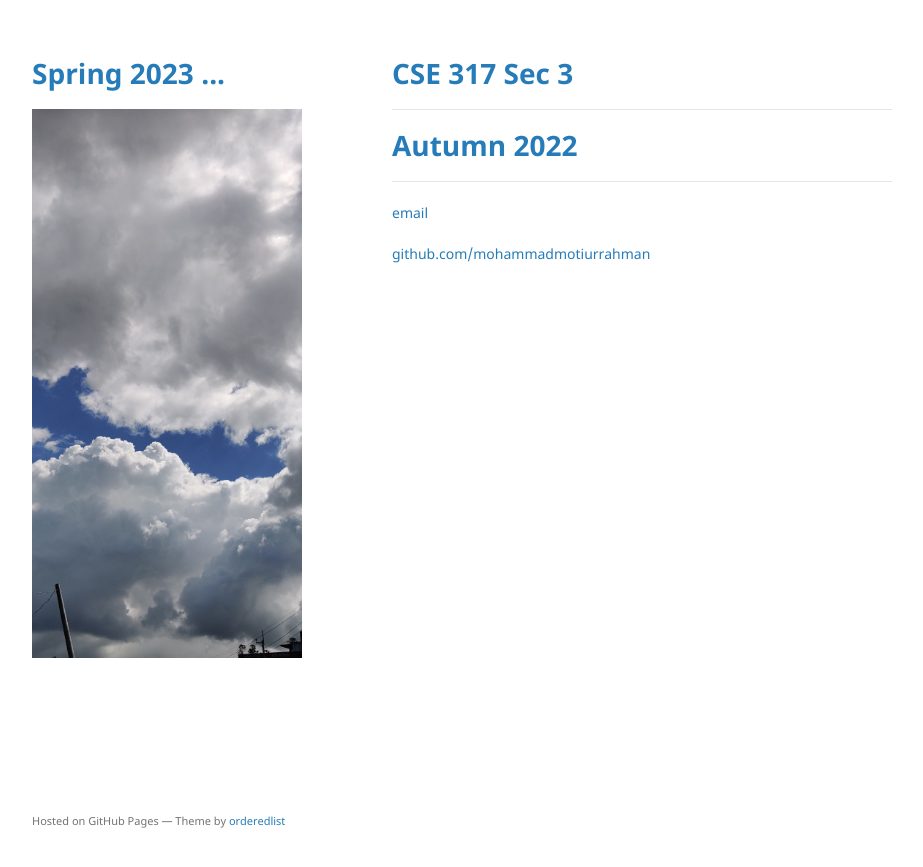
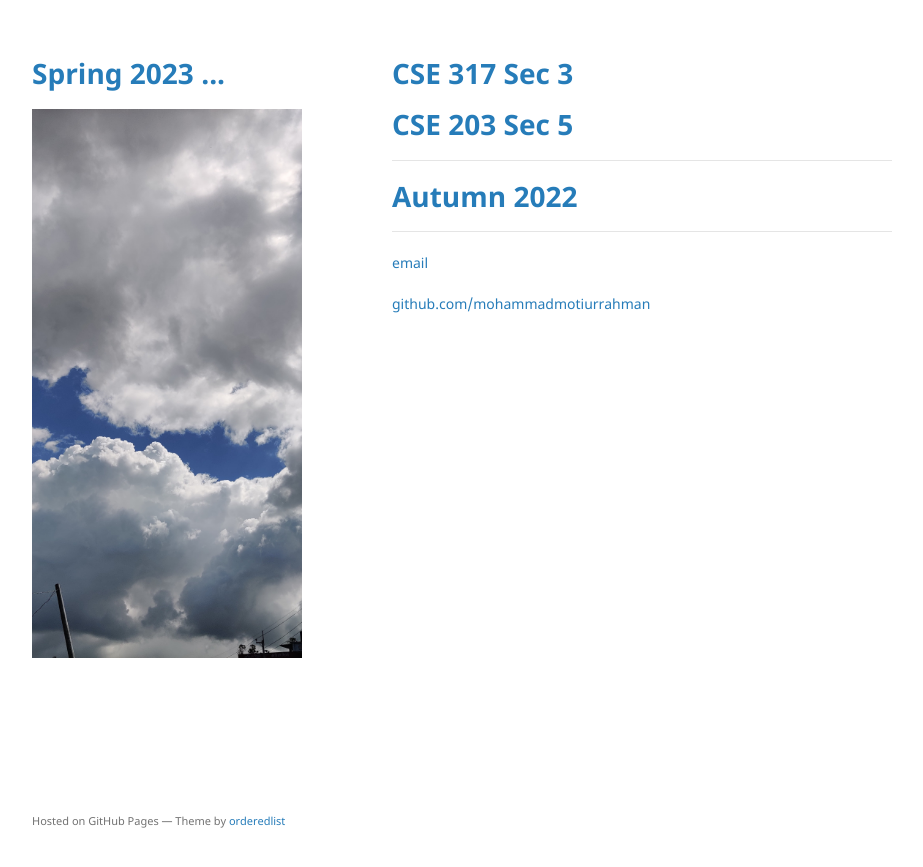
Before and after one commit to mohammadmotiurrahman/mohammadmotiurrahman.github.io, a Jekyll site: the page built from index.md, in a window 1280 px wide. Shown: the top 867 px of the page, without its empty margins (178-1101 px from the left). Built offline with Jekyll 4.4.1, drawn with Linux system fonts in a browser that asks for light colours; our own code applies the rules of GitHub Pages for plain Markdown files.

Commit message:
Update index.md

```diff
--- a/index.md
+++ b/index.md
@@ -1,5 +1,6 @@
 
 # [CSE 317 Sec 3](https://mohammadmotiurrahman.github.io/cse317_3)
+# [CSE 203 Sec 5](https://mohammadmotiurrahman.github.io/cse203_5)
 
 * * *
 # [Autumn 2022](https://mohammadmotiurrahman.github.io/autumn2022)
```
